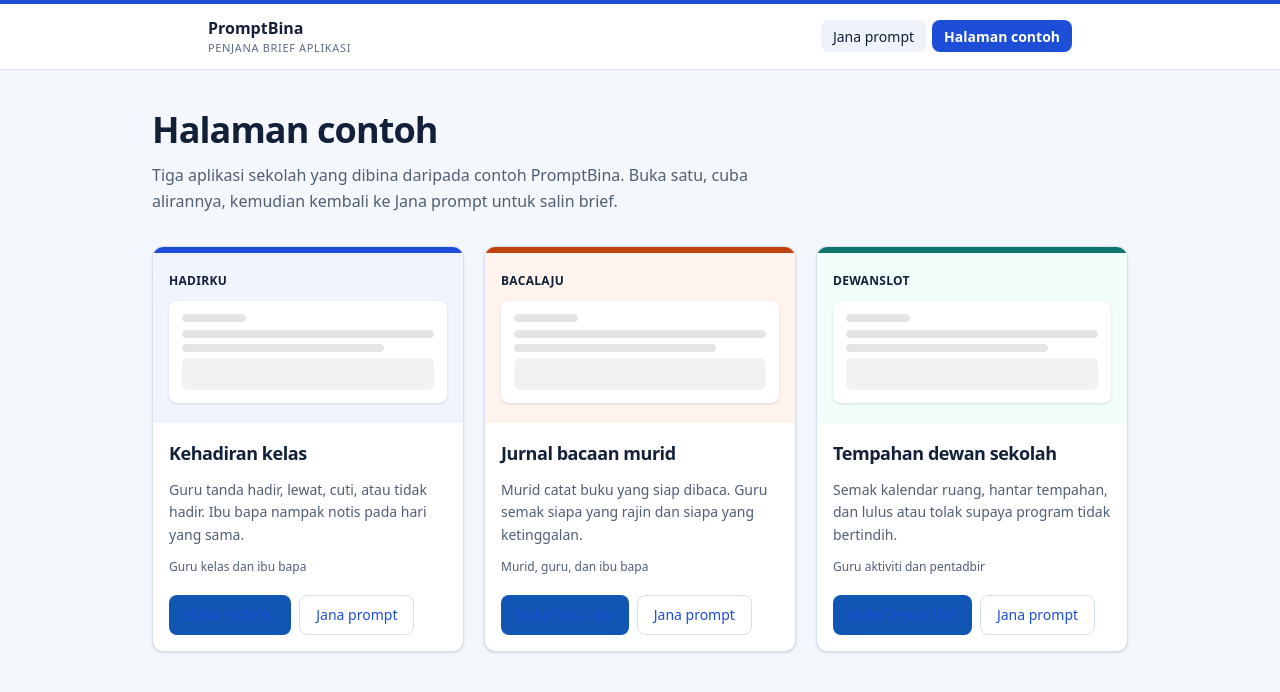
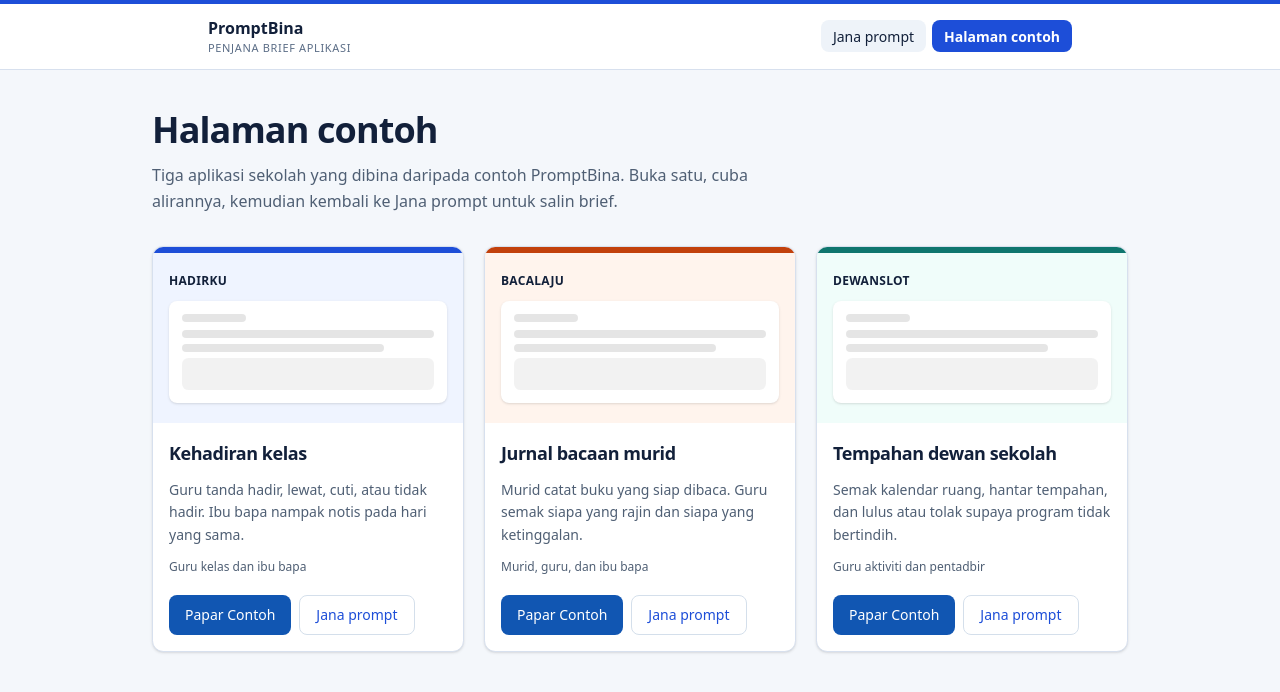
Before and after one commit to MrCekodok/promptguru, a Next.js app: page /contoh in a window 1280 px wide. Shown: the top 692 px of the page. Built offline with nearby package versions, Linux system fonts and the light colour scheme.

Commit message:
Tukar butang biru pada Halaman contoh kepada Papar Contoh
Co-authored-by: g-99249188 <g-99249188@moe-dl.edu.my>

```diff
--- a/src/app/contoh/page.tsx
+++ b/src/app/contoh/page.tsx
@@ -49,9 +49,10 @@ export default function HalamanContohPage() {
               <div className="mt-auto flex flex-wrap gap-2 pt-2">
                 <Link
                   href={app.href}
-                  className="inline-flex h-10 items-center rounded-lg bg-primary px-4 text-sm font-medium text-primary-foreground"
+                  className="inline-flex h-10 items-center rounded-lg bg-primary px-4 text-sm font-medium text-white"
+                  style={{ color: "#fff" }}
                 >
-                  Buka {app.name}
+                  Papar Contoh
                 </Link>
                 <Link
                   href={`/?contoh=${app.contoh}`}
```
